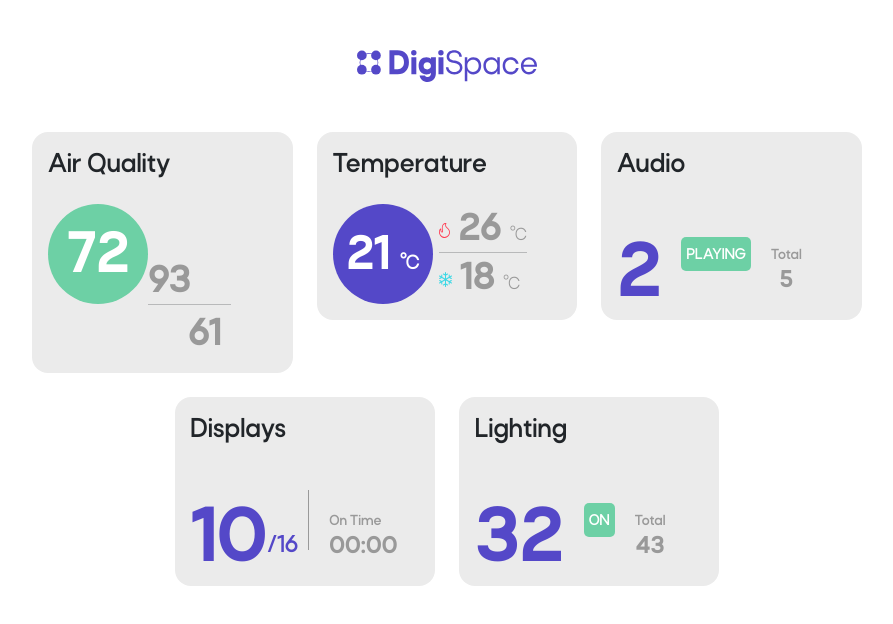
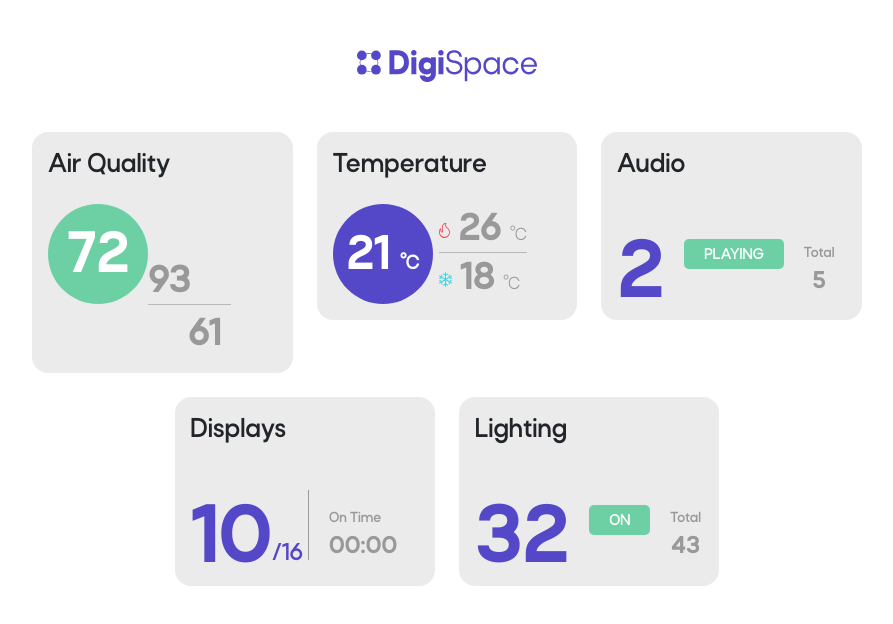
Before and after one commit to ManiKandanSakra/avmTask, a React (Create React App) app: page / in a window 1280 px wide. Shown: the top 624 px of the page, without its empty margins (193-1086 px from the left). Built offline with nearby package versions, Linux system fonts and the light colour scheme; some icons are missing; the HTML template or start-up script is replaced by a standard one.

Commit message:
avmTask completed alt

```diff
--- a/src/App.css
+++ b/src/App.css
@@ -170,7 +170,7 @@ hr {
 
 .celcious {
   font-size: 20px;
-  font-family: rotaregular;
+  font-family: rotamedium;
 }
 
 .tempeH1 {
@@ -201,6 +201,8 @@ hr {
 
 /*==========================================================*/
 
+/*Audio & Lighting*/
+
 .audioH1 {
   font-family: rotabold;
   color: #5448C8;
@@ -213,7 +215,7 @@ hr {
 }
 
 .audioH1 h1{
-  font-size: 80px;
+  font-size: 85px;
 /*  font-weight: 700 !important;*/
   margin-bottom: 0px;
   margin-top: 35px;
@@ -225,7 +227,10 @@ hr {
   background:  #6DD0A5;
   margin-left: 20px;
   border-radius: 5px;
-  padding: 5px;
+  padding-left: 20px;
+  padding-right: 20px;
+  padding-top: 3px;
+  padding-bottom: 3px
 }
 
 .audioTot {
@@ -242,14 +247,17 @@ hr {
   font-family: rotablack !important;
   color: #999999;
   font-size: 25px;
-  font-weight: 700px;
+  font-weight: bold;
+  line-height:35px;
   margin-top: 10px;
 }
+
+/*========================================*/
 
 /*Displays*/
 
 .divSix{
-  margin-top: 50px;
+  margin-top: 65px;
   font-size: 25px;
 }
 
@@ -262,9 +270,12 @@ hr {
   font-size: 15px;
 }
 .vl {
-  border-left: 0.5px solid;
+  border-left: 0.3px solid;
   border-left-color: currentcolor;
-height: 60px;
-margin-left: 10px;
+border-left-color: currentcolor;
+height: 70px;
+margin-left: 5px;
 border-color: #999;
+text-align: center;
+margin-top: 10px;
 }
```
